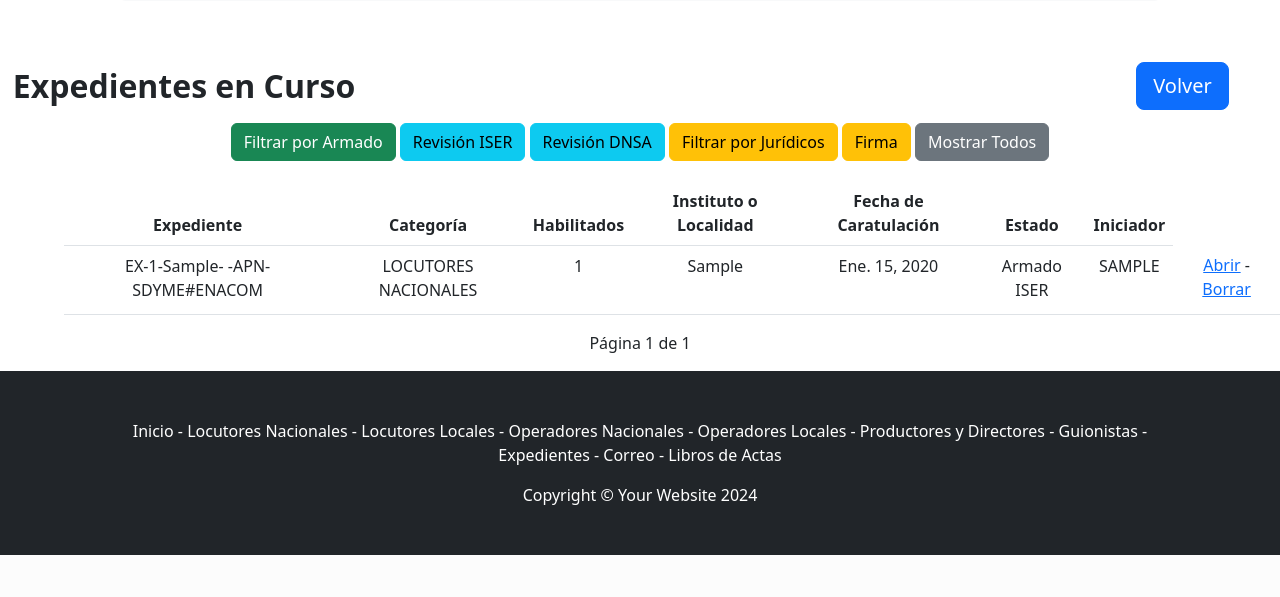
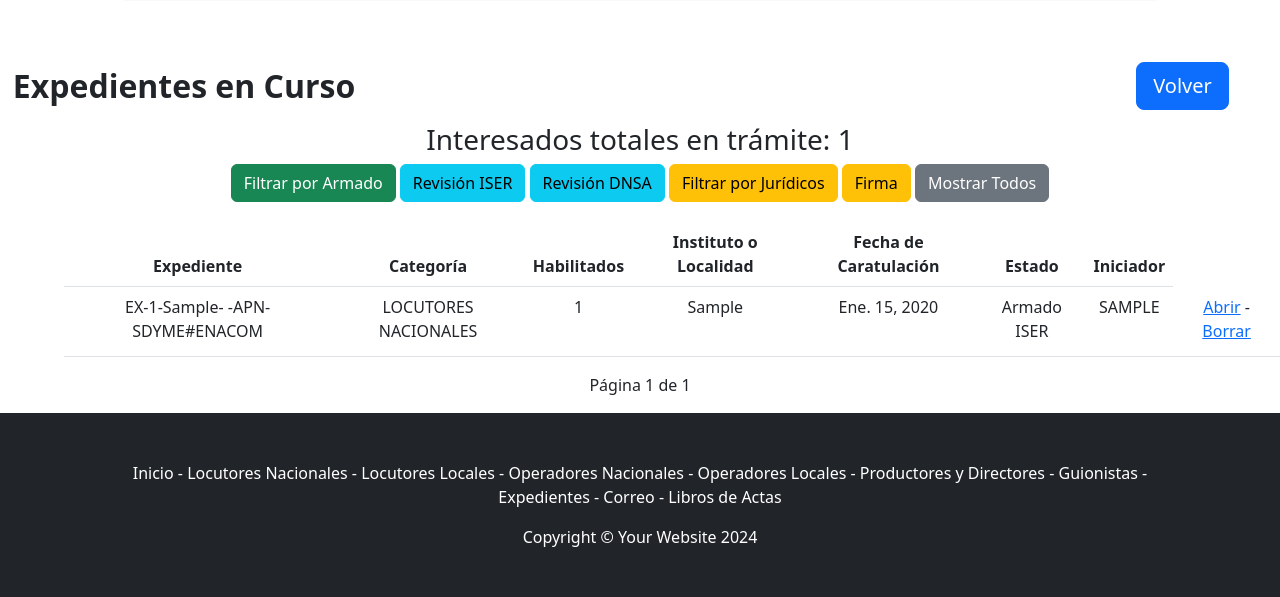
Before and after one commit to gonzaz92/Servidor-ISER, a Django app: page /lista_expedientes/ in a window 1280 px wide. Shown: the part 518-1115 px from the top of the page. Before the commit the page ends 1073 px from the top, so only its background shows below. Run offline with Django 3.2, Linux system fonts and the light colour scheme; a user stored in the database is signed in; tables that the repository leaves empty hold one stand-in row (values such as "Sample post"); some libraries are stand-ins or nearby versions.

Commit message:
Se agrego cantidad de interesados en trámite

```diff
--- a/expedientes/templates/expedientes/expediente_list.html
+++ b/expedientes/templates/expedientes/expediente_list.html
@@ -4,6 +4,13 @@
 <div style="margin: 1%; width: 95%; display: flex; justify-content: space-between; align-items: center;">
     <h2 style="font-weight: bold; margin: 0;">Expedientes en Curso</h2>
     <a class="btn btn-primary btn-lg" style="justify-content: flex-end;" href="{% url 'expedientes' %}" type="submit">Volver</a>
+</div>
+
+<div style="text-align: center;">
+
+    <h3>
+        Interesados totales en trámite: {{ totales }}
+    </h3>
 </div>
 
 <div style="margin: 0; padding: 0; display: grid; place-items: center;">
--- a/expedientes/views.py
+++ b/expedientes/views.py
@@ -183,12 +183,20 @@ class ListarExpedientes(ListView):
         # Si no hay filtro de estado, devolvemos todos los expedientes en curso
         return Expediente.objects.filter(en_curso).order_by('-Fecha_de_Creación')
 
+    def sumar_en_curso(self):
+        expedientes = Expediente.objects.filter(en_curso)
+        total_en_curso = expedientes.aggregate(totales=Sum('Cantidad_de_Habilitados'))
+        return total_en_curso['totales']
+
     def get_context_data(self, **kwargs):
         context = super().get_context_data(**kwargs)
+
         paginator = Paginator(context['object_list'], 50)
         page = self.request.GET.get('page')
         expedientes_paginados = paginator.get_page(page)
+
         context['object_list'] = expedientes_paginados
+        context['totales'] = self.sumar_en_curso()
         return context
 
 @method_decorator(login_required, name='get')
```
